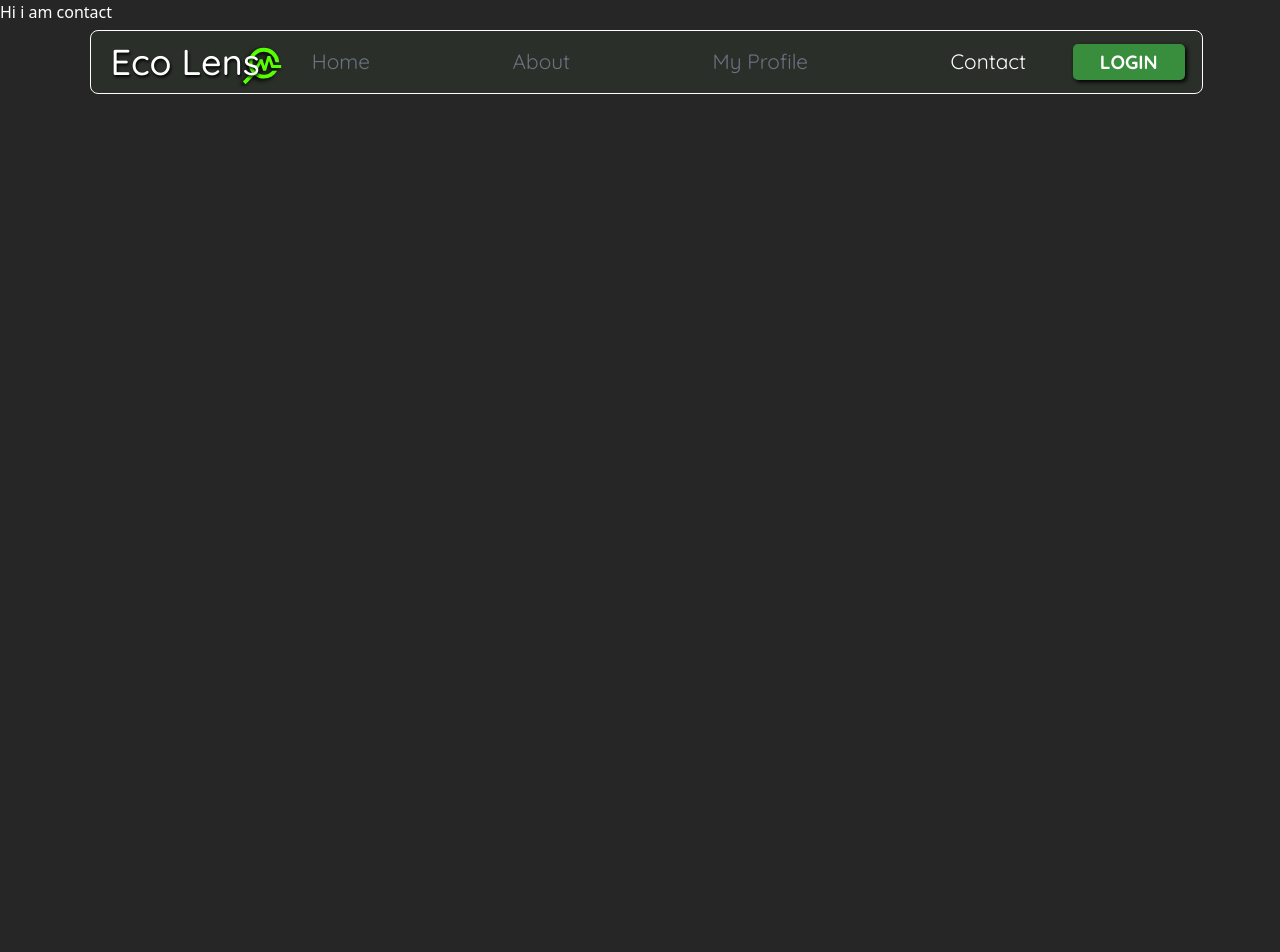
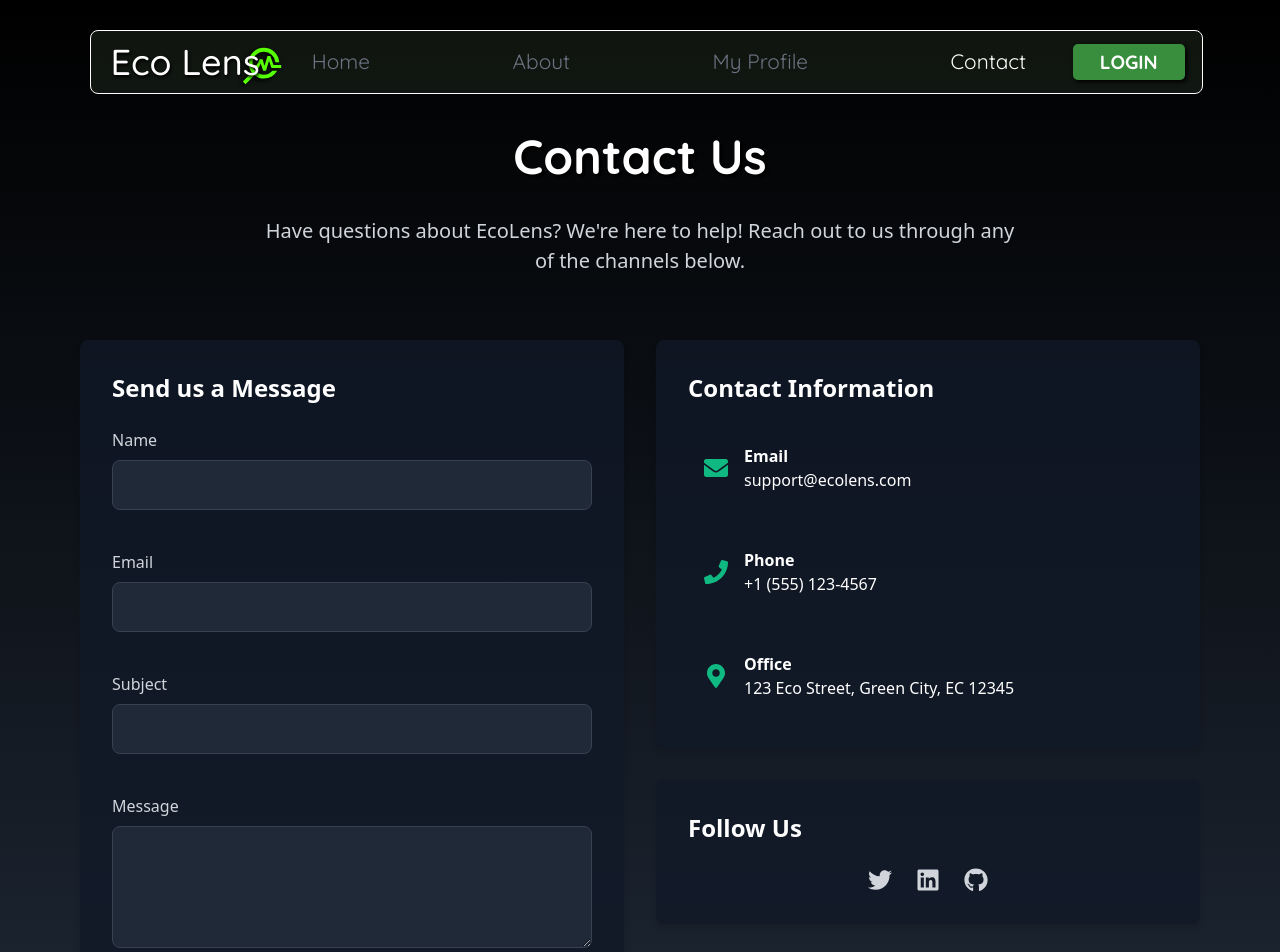
Before and after one commit to Isabelle36/EcoLens, a React (Create React App) app in the folder frontend-eco/: page /contact in a window 1280 px wide. Shown: the top 952 px of the page. Before the commit the page ends 800 px from the top, so only its background shows below. Built offline with nearby package versions, Linux system fonts and the light colour scheme; no server answers.

Commit message:
Update contact.js page

```diff
--- a/frontend-eco/src/Components/Contact/contact.js
+++ b/frontend-eco/src/Components/Contact/contact.js
@@ -1,10 +1,185 @@
-import React from 'react'
-import { Navbar } from '../Home b4 Login/Navbar'
+import React, { useState } from 'react';
+import { Navbar } from '../Home b4 Login/Navbar';
+import "../Home b4 Login/Home.css";
+import "../../../src/styles.css";
+import { FaEnvelope, FaPhone, FaMapMarkerAlt, FaTwitter, FaLinkedin, FaGithub } from 'react-icons/fa';
 
 export const Contact = () => {
+  const [formData, setFormData] = useState({
+    name: '',
+    email: '',
+    subject: '',
+    message: ''
+  });
+
+  const handleChange = (e) => {
+    setFormData({
+      ...formData,
+      [e.target.name]: e.target.value
+    });
+  };
+
+  const handleSubmit = (e) => {
+    e.preventDefault();
+    // Handle form submission here
+    console.log('Form submitted:', formData);
+    // Reset form
+    setFormData({
+      name: '',
+      email: '',
+      subject: '',
+      message: ''
+    });
+  };
+
+  const contactInfo = [
+    {
+      icon: <FaEnvelope className="text-2xl" />,
+      title: "Email",
+      info: "support@ecolens.com",
+      link: "mailto:support@ecolens.com"
+    },
+    {
+      icon: <FaPhone className="text-2xl" />,
+      title: "Phone",
+      info: "+1 (555) 123-4567",
+      link: "tel:+15551234567"
+    },
+    {
+      icon: <FaMapMarkerAlt className="text-2xl" />,
+      title: "Office",
+      info: "123 Eco Street, Green City, EC 12345",
+      link: "#"
+    }
+  ];
+
+  const socialLinks = [
+    {
+      icon: <FaTwitter />,
+      link: "https://twitter.com/ecolens"
+    },
+    {
+      icon: <FaLinkedin />,
+      link: "https://linkedin.com/company/ecolens"
+    },
+    {
+      icon: <FaGithub />,
+      link: "https://github.com/ecolens"
+    }
+  ];
+
   return (
-    <div className='text-white'>
-    <Navbar/>
-    Hi i am contact</div>
-  )
-}
+    <div className='min-h-screen bg-gradient-to-b from-black to-gray-800 text-white'>
+      <Navbar/>
+
+      {/* Page Header */}
+      <div className='page-header'>
+        <h1>Contact Us</h1>
+        <p>
+          Have questions about EcoLens? We're here to help! Reach out to us through any of the channels below.
+        </p>
+      </div>
+
+      <div className='max-w-6xl mx-auto px-4 py-8'>
+        <div className='contact-grid'>
+          {/* Contact Form */}
+          <div className='content-card'>
+            <h2 className='text-2xl font-bold mb-6'>Send us a Message</h2>
+            <form onSubmit={handleSubmit}>
+              <div className='mb-6'>
+                <label className='form-label'>Name</label>
+                <input
+                  type='text'
+                  name='name'
+                  value={formData.name}
+                  onChange={handleChange}
+                  className='form-input'
+                  required
+                />
+              </div>
+              <div className='mb-6'>
+                <label className='form-label'>Email</label>
+                <input
+                  type='email'
+                  name='email'
+                  value={formData.email}
+                  onChange={handleChange}
+                  className='form-input'
+                  required
+                />
+              </div>
+              <div className='mb-6'>
+                <label className='form-label'>Subject</label>
+                <input
+                  type='text'
+                  name='subject'
+                  value={formData.subject}
+                  onChange={handleChange}
+                  className='form-input'
+                  required
+                />
+              </div>
+              <div className='mb-6'>
+                <label className='form-label'>Message</label>
+                <textarea
+                  name='message'
+                  value={formData.message}
+                  onChange={handleChange}
+                  rows='4'
+                  className='form-input'
+                  required
+                ></textarea>
+              </div>
+              <button
+                type='submit'
+                className='primary-button w-full'
+              >
+                Send Message
+              </button>
+            </form>
+          </div>
+
+          {/* Contact Information */}
+          <div>
+            <div className='content-card mb-8'>
+              <h2 className='text-2xl font-bold mb-6'>Contact Information</h2>
+              <div className='space-y-6'>
+                {contactInfo.map((item, index) => (
+                  <a
+                    key={index}
+                    href={item.link}
+                    className='contact-info'
+                  >
+                    <div className='text-green-500'>{item.icon}</div>
+                    <div>
+                      <h3 className='font-bold'>{item.title}</h3>
+                      <p>{item.info}</p>
+                    </div>
+                  </a>
+                ))}
+              </div>
+            </div>
+
+            {/* Social Links */}
+            <div className='content-card'>
+              <h2 className='text-2xl font-bold mb-6'>Follow Us</h2>
+              <div className='social-links'>
+                {socialLinks.map((social, index) => (
+                  <a
+                    key={index}
+                    href={social.link}
+                    target='_blank'
+                    rel='noopener noreferrer'
+                    className='social-icon'
+                  >
+                    {social.icon}
+                  </a>
+                ))}
+              </div>
+            </div>
+          </div>
+        </div>
+      </div>
+    </div>
+  );
+};
```
